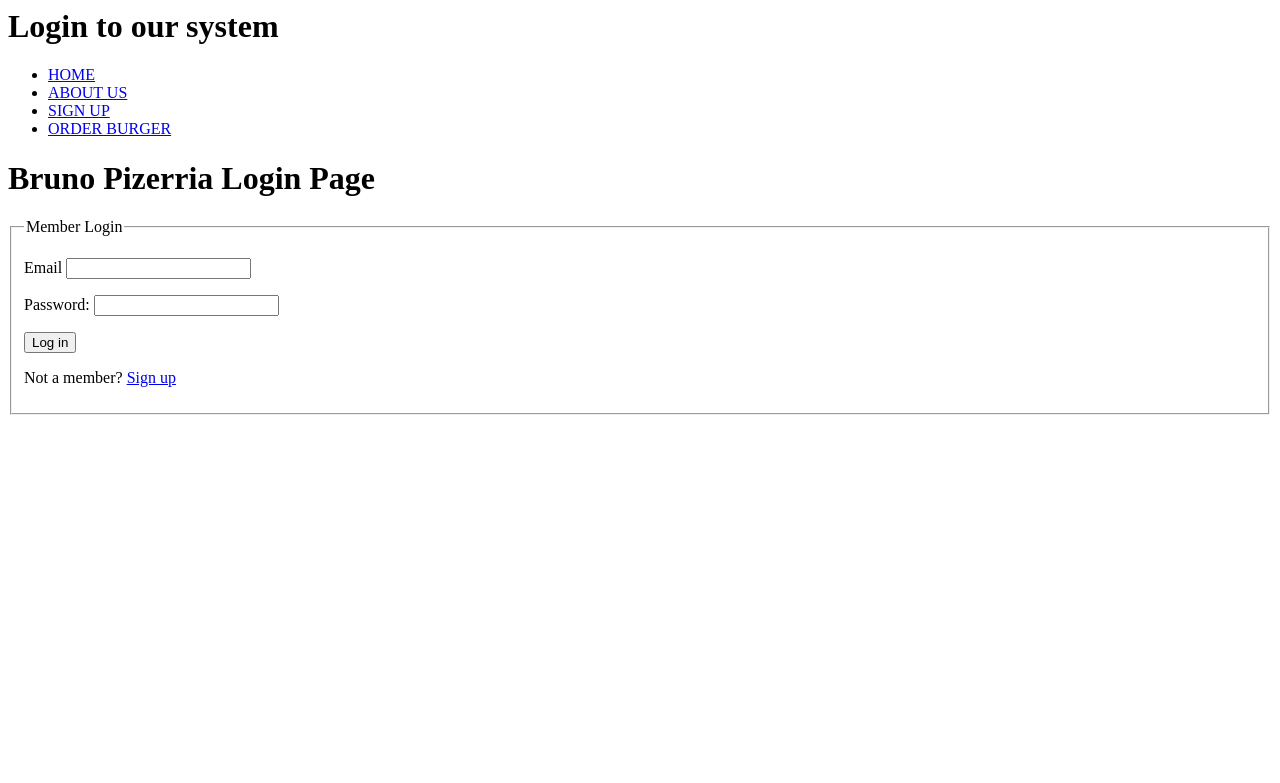
After one commit to khanh1202/ABSWebsite, a PHP site: page /login.php in a window 1280 px wide. The commit adds this page. Shown: the top 783 px of the page. Run offline with PHP 8.4, Linux system fonts and the light colour scheme.

Commit message:
Implement login functions

```diff
--- a/index.html
+++ b/index.html
@@ -18,7 +18,7 @@
     <li><a class="active" href="index.html">HOME</a></li>
 	<li><a href="about.html">ABOUT US</a></li>
 	<li><a href="registration.html">SIGN UP</a></li>
-	<li><a href="order.html">ORDER PIZZA</a></li>
+	<li><a href="login.php">ORDER BURGER</a></li>
   </ul>
 </nav>
 <main>
--- /dev/null
+++ b/login.php
@@ -0,0 +1,62 @@
+<HTML XMLns="http://www.w3.org/1999/xHTML">
+  <head>
+    <title>ABS | Login</title>
+  </head>
+  <body>
+  <h1>Login to our system</h1>
+  <nav>
+  <ul>
+      <li><a href="index.html">HOME</a></li>
+    <li><a href="about.html">ABOUT US</a></li>
+    <li><a href="registration.html">SIGN UP</a></li>
+    <li><a class="active" href="login.php">ORDER BURGER</a></li>
+  </ul>
+  </nav>
+  	<h1>Bruno Pizerria Login Page</h1>
+    <!--Form to check get the login details-->
+  	<form>
+  		<fieldset>
+  			<legend>Member Login</legend>
+  			<p><label for="email">Email <input type="text" name="email" id="email"></label></p>
+  			<p><label for="pass">Password: <input type="Password" name="pass" id="pass"></label></p>
+  			<input type="submit" value="Log in" name="submit"/>
+        <p>Not a member? <a href="registration.html"> Sign up</a></p>
+  		</fieldset>
+  	</form>
+  </body>
+<?php
+  if (session_id())
+    session_destroy();
+  if (isset($_GET['submit']))
+  {
+    if (empty($_GET["email"]) || empty($_GET["pass"]))
+      echo "<p>Please fill all the fields</p>";
+    else
+    {
+      //get the information and connect to database
+      session_start();
+      if (!isset($_SESSION["verify"]))
+        $_SESSION["verify"] = false;
+      $email = $_GET["email"];
+      $pass = $_GET["pass"];
+      $user = "s101339475";
+      $pwd = "120297";
+      $database = "s101339475_db";
+      $dbConnect = @mysqli_connect("feenix-mariadb.swin.edu.au", $user, $pwd, $database) or die("<p>Unable to connect to the database server. </p>". "<p>Error code ". mysqli_connect_errno($dbConnect). ": ". mysqli_connect_error($dbConnect). "</p>");
+            //implement the query to check identity
+      $querystring1 = "select * from ABSCustomer where email='$email' and password='$pass'";
+      $query1 = @mysqli_query($dbConnect, $querystring1) or die ("<p>Unable to do the query 4</p>");
+      if ($rowquery1 = mysqli_fetch_assoc($query1))
+      {
+        $_SESSION["verify"] = true;
+        header("Location: order.php");
+      }
+      else
+        echo "<p>Invalid email address or password</p>";
+      mysqli_free_result($query1);
+      mysqli_close($dbConnect);
+    }
+  }
+
+?>
+</HTML>
```
Also changed, not shown: order.php (renamed from order.html, +10 -2 lines), 1 other file.
